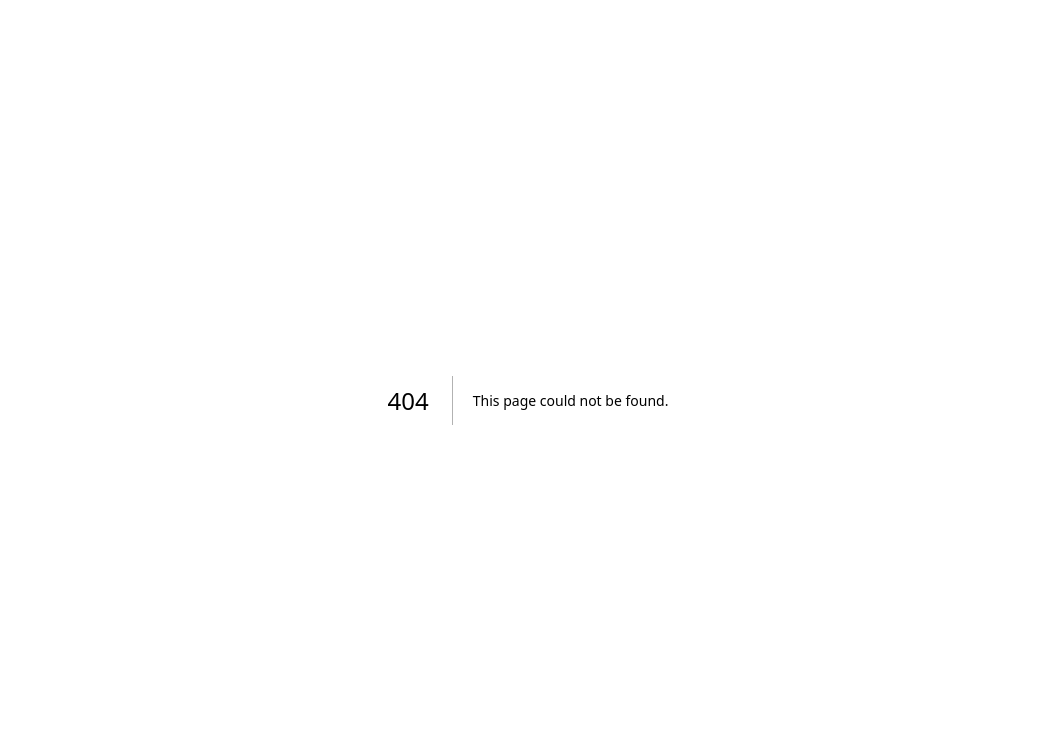
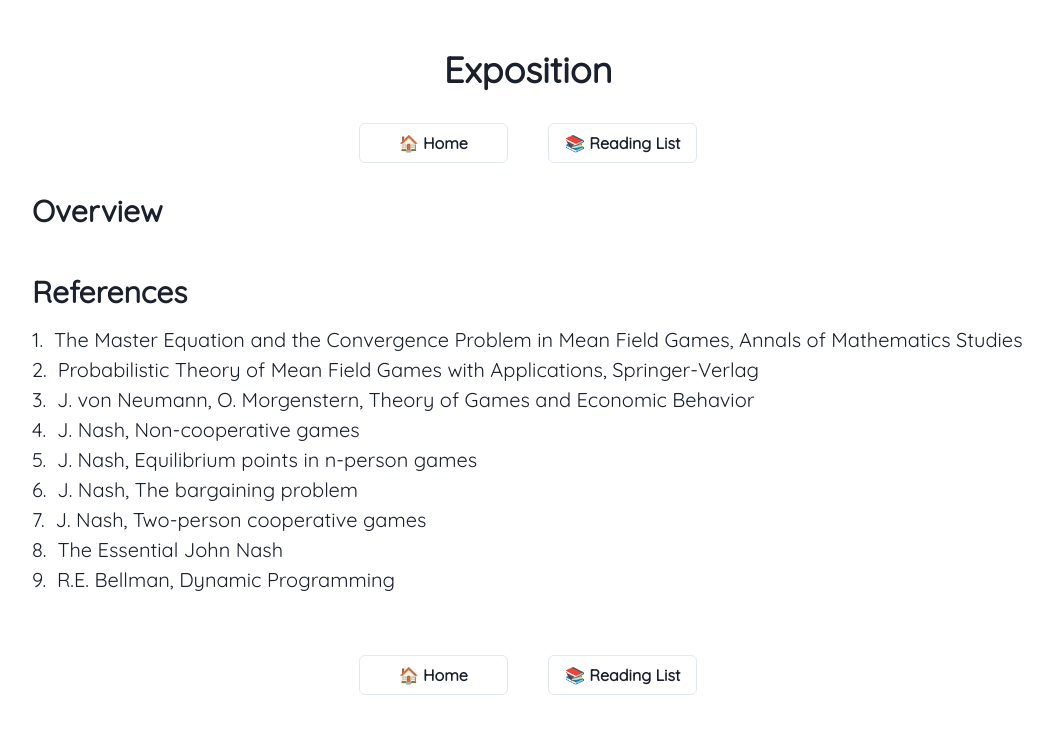
Before and after one commit to zhaoclaire/zhaoclaire.github.io, a Next.js app: page /mean-field in a window 1280 px wide. Before the commit this address had no page. Shown: the top 734 px of the page, without its empty margins (112-1165 px from the left). Built offline with nearby package versions, Linux system fonts and the light colour scheme.

Commit message:
Blog literature survey

```diff
--- /dev/null
+++ b/app/(writings)/(theory)/mean-field/blog.tsx
@@ -0,0 +1,23 @@
+"use client";
+import Math from "@/components/Math";
+import Paragraph from "@/components/Paragraph";
+import { ReferenceItem } from "@/components/Reference";
+import SectionTitle from "@/components/SectionTitle";
+import { List, ListIcon, ListItem, OrderedList, Text } from "@chakra-ui/react";
+import InlineReference from "@/components/InlineReference";
+import { references } from "./mean-field-references";
+import Highlighter from "@/components/Highlighter";
+
+export default function MeanFieldTheory({
+  readingList,
+  readingListHandler,
+}: {
+  readingList: ReferenceItem[];
+  readingListHandler: any;
+}) {
+  return (
+    <>
+      <SectionTitle title="Overview" />
+    </>
+  );
+}
--- /dev/null
+++ b/app/(writings)/(theory)/mean-field/mean-field-references.tsx
@@ -0,0 +1,49 @@
+import { ReferenceItem } from "@/components/Reference";
+
+export const references: ReferenceItem[] = [
+  {
+    id: 1,
+    title: 'The Master Equation and the Convergence Problem in Mean Field Games, Annals of Mathematics Studies',
+    url: 'https://press.princeton.edu/books/hardcover/9780691190709/the-master-equation-and-the-convergence-problem-in-mean-field-games?srsltid=AfmBOorU8-_tGGx4_ESPP4-Ecj5zfTVrJrs_XDvBpKH3N4pRCMAz2aG8'
+  },
+  {
+    id: 2,
+    title: 'Probabilistic Theory of Mean Field Games with Applications, Springer-Verlag',
+    url: 'https://link.springer.com/book/10.1007/978-3-319-58920-6'
+  },
+  {
+    id: 3,
+    title: 'J. von Neumann, O. Morgenstern, Theory of Games and Economic Behavior',
+    url: 'https://press.princeton.edu/books/paperback/9780691130613/theory-of-games-and-economic-behavior?srsltid=AfmBOoqgfhegkg2WMNPMtyuSkQm6xswOtzKGZYLyG0_J4ji_iyiG9daw'
+  },
+  {
+    id: 4,
+    title: 'J. Nash, Non-cooperative games',
+    url: 'https://www.jstor.org/stable/1969529'
+  },
+  {
+    id: 5,
+    title: 'J. Nash, Equilibrium points in n-person games',
+    url: 'https://www.pnas.org/doi/10.1073/pnas.36.1.48'
+  },
+  {
+    id: 6,
+    title: 'J. Nash, The bargaining problem',
+    url: 'https://www.jstor.org/stable/1907266'
+  },
+  {
+    id: 7,
+    title: 'J. Nash, Two-person cooperative games',
+    url: 'https://www.jstor.org/stable/1906951'
+  },
+  {
+    id: 8,
+    title: 'The Essential John Nash',
+    url: 'https://press.princeton.edu/books/paperback/9780691096100/the-essential-john-nash?srsltid=AfmBOorSAyN4cc1aP9gjvjOyZGg8wQUDEOZnJLzM1AiqZu3z84ISHzbx'
+  },
+  {
+    id: 9,
+    title: 'R.E. Bellman, Dynamic Programming',
+    url: 'https://press.princeton.edu/books/paperback/9780691146683/dynamic-programming?srsltid=AfmBOop4GU8p8vgo2UMcKoy32nf_nYPfbqvY-M_0XuJfFnSgsYvxSJPc'
+  },
+];
--- /dev/null
+++ b/app/(writings)/(theory)/mean-field/page.tsx
@@ -0,0 +1,28 @@
+"use client";
+import Blog from "@/components/Blog";
+import { ReferenceItem } from "@/components/Reference";
+
+import { references } from "./mean-field-references";
+import MeanFieldTheory from "./blog";
+
+export default function MeanFieldTheoryBlog() {
+  function renderMeanFieldTheory(
+    readingList: ReferenceItem[],
+    readingListHandler: any
+  ) {
+    return (
+      <MeanFieldTheory
+        readingList={readingList}
+        readingListHandler={readingListHandler}
+      />
+    );
+  }
+
+  return (
+    <Blog
+      referenceList={references}
+      renderChildren={renderMeanFieldTheory}
+      title={"Exposition"}
+    ></Blog>
+  );
+}
--- a/app/posts.tsx
+++ b/app/posts.tsx
@@ -6,6 +6,11 @@
 // },
 
 const blogPosts = [
+  {
+    title: 'Mean Field Games and Optimal Control',
+    url: '/mean-field',
+    notStarted: true,
+  },
   {
     title: "Llama 3 Take Aways",
     url: "/llama3",
```
